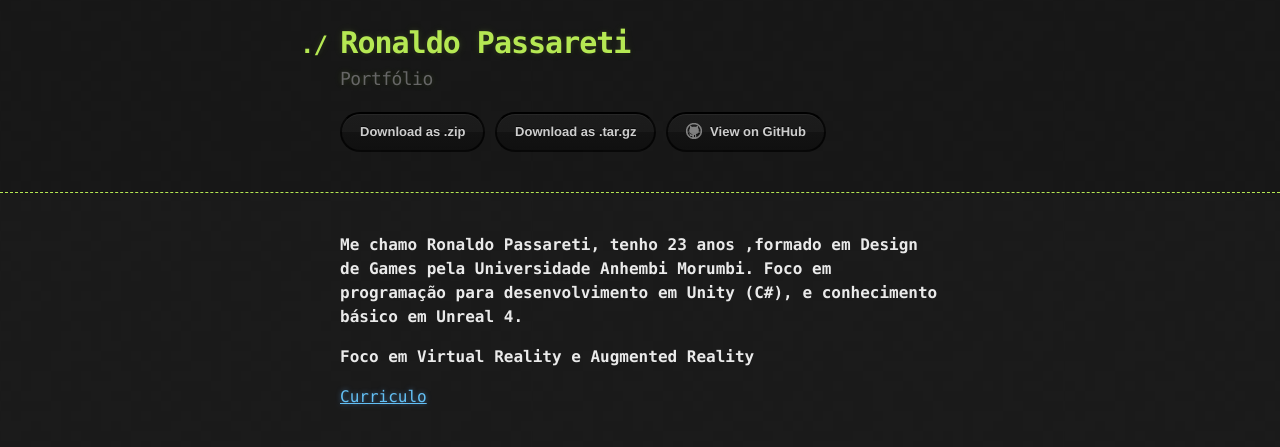
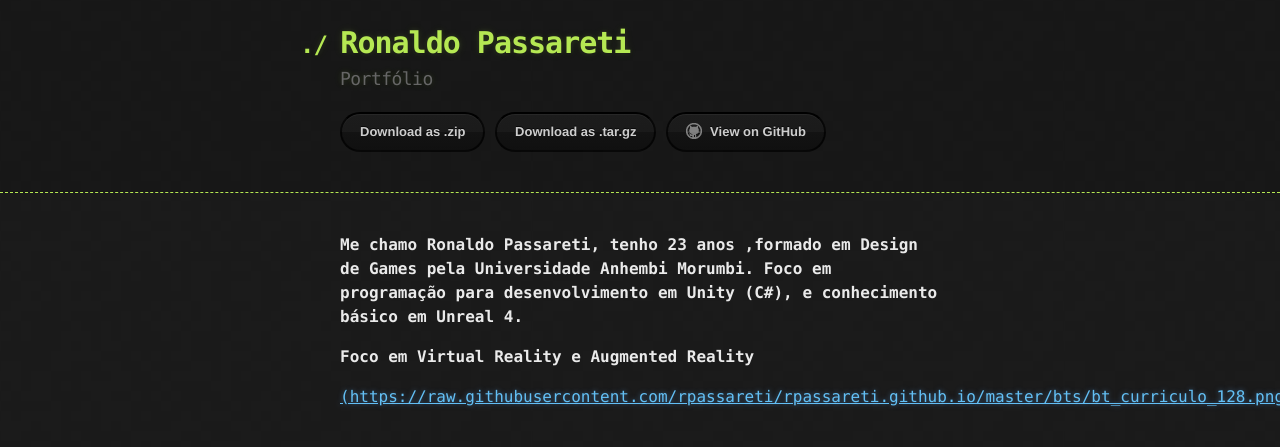
Before and after one commit to rpassareti/rpassareti.github.io, a Jekyll site: the page built from index.md, in a window 1280 px wide. Shown: the top 447 px of the page. Built offline with Jekyll 4.4.1, drawn with Linux system fonts in a browser that asks for light colours; our own code applies the rules of GitHub Pages for plain Markdown files; some of the changed lines change nothing that is shown.

Commit message:
Update index.md

```diff
--- a/index.md
+++ b/index.md
@@ -2,4 +2,4 @@
 
 **Foco em Virtual Reality e Augmented Reality**
 
-[Curriculo](https://raw.githubusercontent.com/rpassareti/rpassareti.github.io/master/bts/bt_curriculo_128.png)
+[(https://raw.githubusercontent.com/rpassareti/rpassareti.github.io/master/bts/bt_curriculo_128.png)](https://raw.githubusercontent.com/rpassareti/rpassareti.github.io/master/bts/bt_curriculo_128.png)
```
